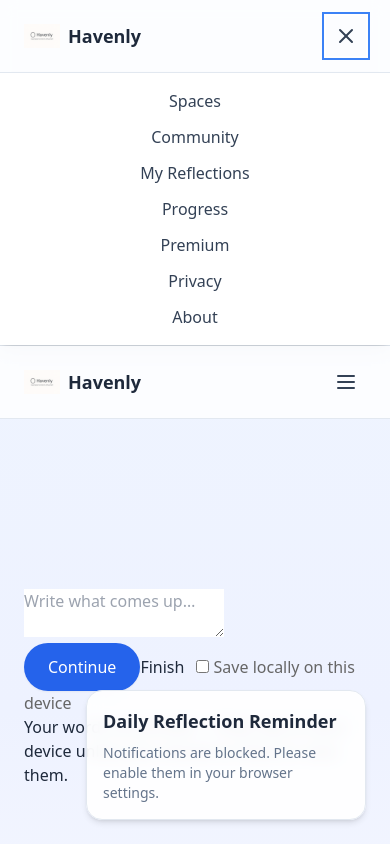
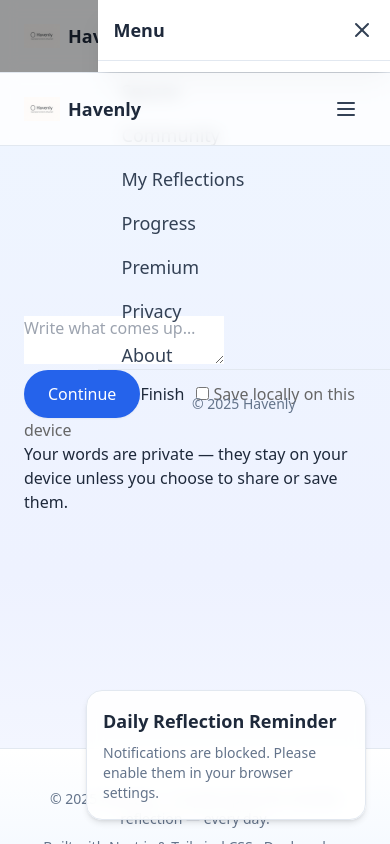
Before and after one commit to Khrboshi/havenly, a Next.js app: page /reflect in a window 390 px wide. Both pictures are taken after a click on the button 346 px from the left and 36 px from the top of the page. Shown: the top 844 px of the page. Built offline with nearby package versions, Linux system fonts and the light colour scheme.

Commit message:
Update Header.js

```diff
--- a/components/Header.js
+++ b/components/Header.js
@@ -4,7 +4,7 @@
 import Link from "next/link";
 import Image from "next/image";
 import { motion, AnimatePresence } from "framer-motion";
-import { Menu, X } from "lucide-react"; // lightweight icon set
+import { Menu, X } from "lucide-react";
 
 export default function Header() {
   const [isOpen, setIsOpen] = useState(false);
@@ -50,38 +50,64 @@
 
         {/* Mobile Menu Button */}
         <button
-          onClick={() => setIsOpen(!isOpen)}
+          onClick={() => setIsOpen(true)}
           className="md:hidden p-2 text-slate-700 hover:text-blue-600 transition"
-          aria-label="Toggle menu"
+          aria-label="Open menu"
         >
-          {isOpen ? <X size={24} /> : <Menu size={24} />}
+          <Menu size={24} />
         </button>
       </div>
 
-      {/* Mobile Dropdown Menu */}
+      {/* Drawer Menu for Mobile */}
       <AnimatePresence>
         {isOpen && (
-          <motion.nav
-            initial={{ opacity: 0, y: -10 }}
-            animate={{ opacity: 1, y: 0 }}
-            exit={{ opacity: 0, y: -10 }}
-            transition={{ duration: 0.25 }}
-            className="md:hidden bg-white border-t border-slate-200 shadow-lg"
-          >
-            <ul className="flex flex-col items-center py-4 space-y-3">
-              {navLinks.map((link) => (
-                <li key={link.href}>
+          <>
+            {/* Overlay */}
+            <motion.div
+              initial={{ opacity: 0 }}
+              animate={{ opacity: 0.4 }}
+              exit={{ opacity: 0 }}
+              className="fixed inset-0 bg-black z-40"
+              onClick={() => setIsOpen(false)}
+            />
+
+            {/* Slide-in Drawer */}
+            <motion.div
+              initial={{ x: "100%" }}
+              animate={{ x: 0 }}
+              exit={{ x: "100%" }}
+              transition={{ type: "spring", stiffness: 300, damping: 30 }}
+              className="fixed top-0 right-0 w-3/4 max-w-xs h-full bg-white shadow-xl z-50 flex flex-col"
+            >
+              <div className="flex justify-between items-center p-4 border-b border-slate-200">
+                <span className="text-lg font-semibold text-slate-800">Menu</span>
+                <button
+                  onClick={() => setIsOpen(false)}
+                  aria-label="Close menu"
+                  className="text-slate-700 hover:text-blue-600 transition"
+                >
+                  <X size={24} />
+                </button>
+              </div>
+
+              <nav className="flex flex-col mt-4 space-y-4 px-6">
+                {navLinks.map((link) => (
                   <Link
+                    key={link.href}
                     href={link.href}
-                    className="block text-slate-700 hover:text-blue-600 transition text-base"
+                    className="text-slate-700 text-lg hover:text-blue-600 transition"
                     onClick={() => setIsOpen(false)}
                   >
                     {link.label}
                   </Link>
-                </li>
-              ))}
-            </ul>
-          </motion.nav>
+                ))}
+              </nav>
+
+              <div className="mt-auto border-t border-slate-200 p-6 text-center text-sm text-slate-500">
+                © {new Date().getFullYear()} Havenly
+              </div>
+            </motion.div>
+          </>
         )}
       </AnimatePresence>
     </header>
```
